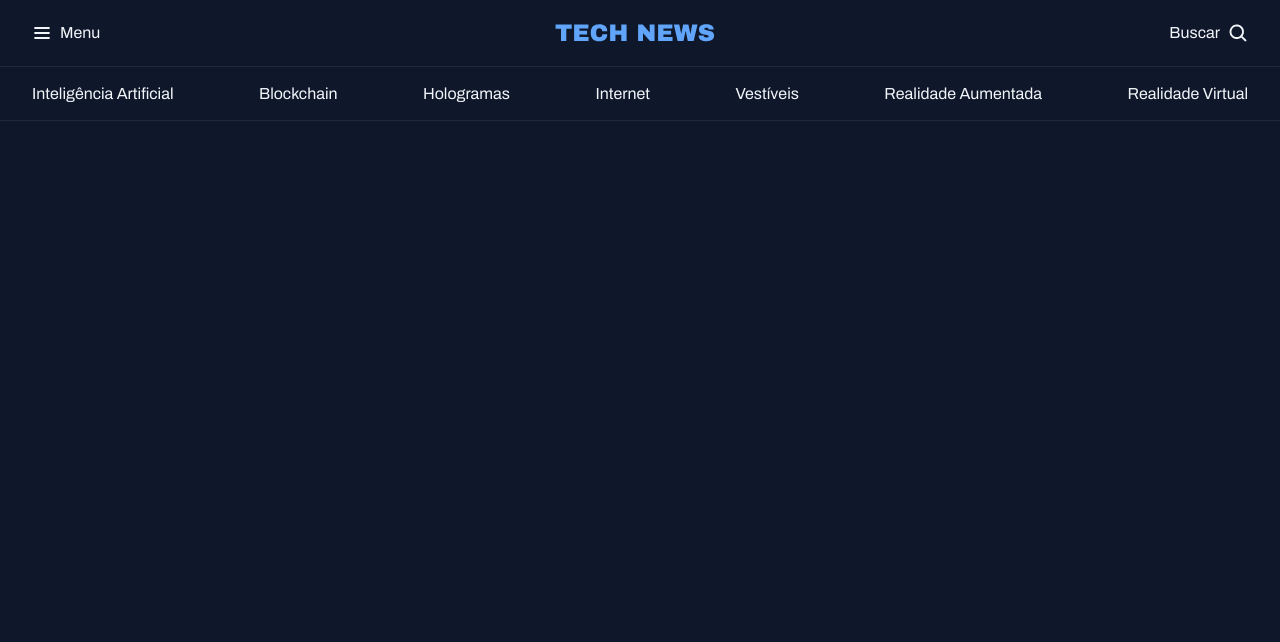
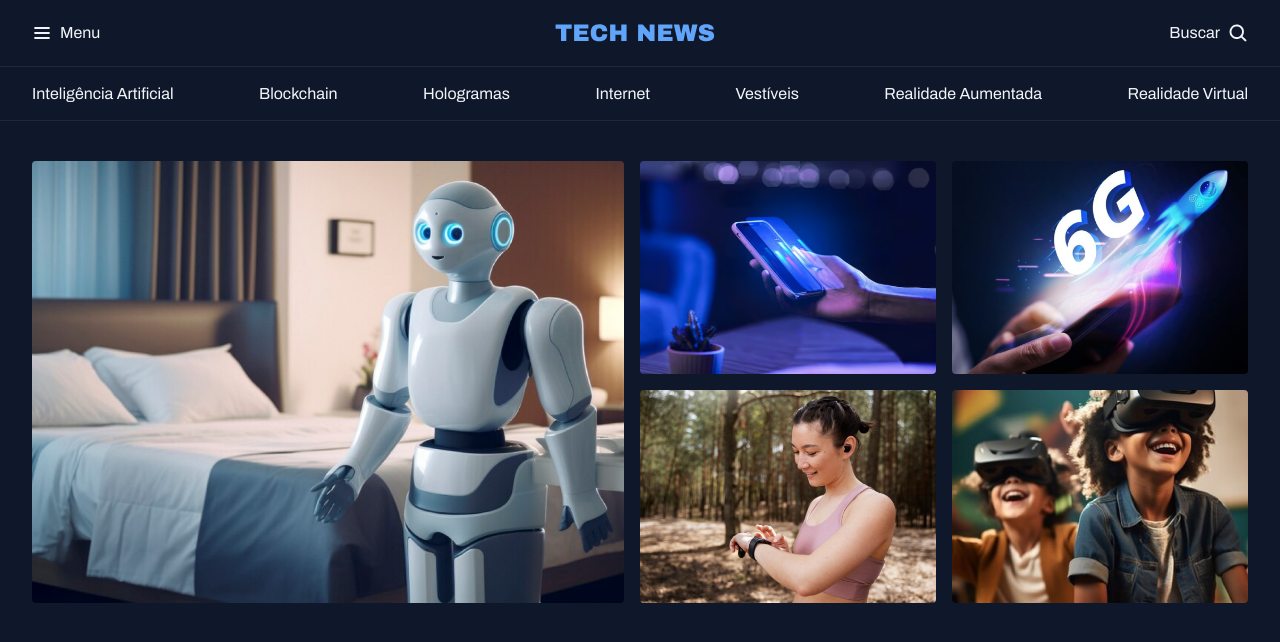
Before and after one commit to Br4yon/rocketseat-mba-full-stack, a plain HTML site: page src/pages/portal-de-noticias/index.html in a window 1280 px wide. Drawn offline with Linux system fonts and the light colour scheme.

Commit message:
featured section structure

```diff
--- a/src/assets/portal-de-noticias/css/global.css
+++ b/src/assets/portal-de-noticias/css/global.css
@@ -40,17 +40,16 @@ h1, h2, h3{
   font: inherit;
 }
 
+img{
+  max-width: 100%;
+}
+
+main{
+  margin-top: 40px;
+}
+
 .container{
   max-width: 1280px;
   padding-inline: 32px;
   margin-inline: auto;
 }
-
-/* utility */
-.d-grid{
-  display: grid;
-}
-
-.grid-flow-column{
-  grid-auto-flow: column;
-}
--- a/src/assets/portal-de-noticias/css/index.css
+++ b/src/assets/portal-de-noticias/css/index.css
@@ -1,2 +1,4 @@
 @import url(global.css);
+@import url(utility.css);
 @import url(header.css);
+@import url(section.css);
--- /dev/null
+++ b/src/assets/portal-de-noticias/css/section.css
@@ -0,0 +1,7 @@
+#featured{
+  img{
+    height: 100%;
+    object-fit: cover;
+    border-radius: 4px;
+  }
+}
--- /dev/null
+++ b/src/assets/portal-de-noticias/css/utility.css
@@ -0,0 +1,15 @@
+.d-grid{
+  display: grid;
+}
+
+.grid-flow-column{
+  grid-auto-flow: column;
+}
+
+.grid-column-2{
+  grid-template-columns: repeat(2, 1fr);
+}
+
+.gap-16{
+  gap: 16px;
+}
--- a/src/pages/portal-de-noticias/index.html
+++ b/src/pages/portal-de-noticias/index.html
@@ -39,5 +39,28 @@
       <a href="#">Realidade  Virtual</a>
     </nav>
   </header>
+
+  <main class="d-grid container">
+    <section id="featured" class="d-grid grid-flow-column gap-16">
+      <div>
+        <img src="../../assets/portal-de-noticias/image/Image 01.png" alt="">
+      </div>
+
+      <div class="d-grid grid-column-2 gap-16">
+        <div>
+          <img src="../../assets/portal-de-noticias/image/Image 02.png" alt="">
+        </div>
+        <div>
+          <img src="../../assets/portal-de-noticias/image/Image 03.png" alt="">
+        </div>
+        <div>
+          <img src="../../assets/portal-de-noticias/image/Image 04.png" alt="">
+        </div>
+        <div>
+          <img src="../../assets/portal-de-noticias/image/Image 05.png" alt="">
+        </div>
+      </div>
+    </section>
+  </main>
 </body>
 </html>
```
